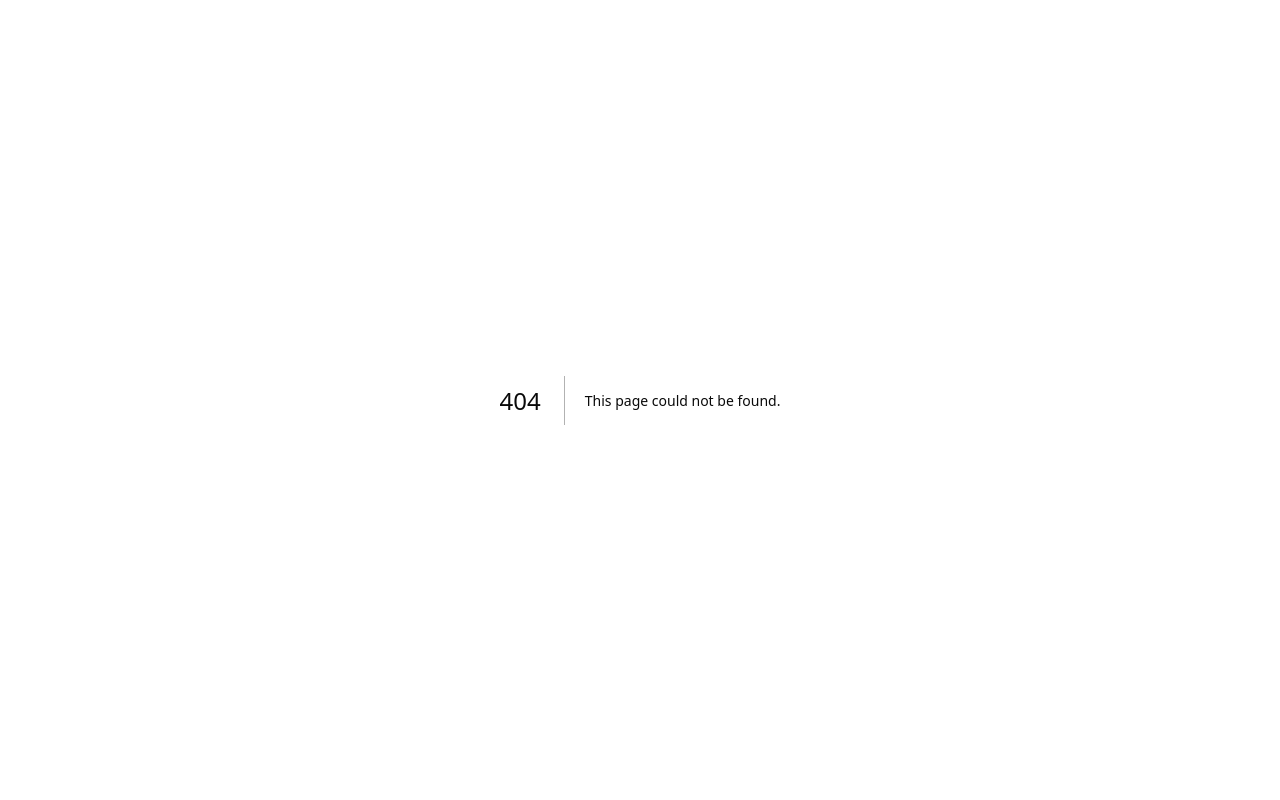
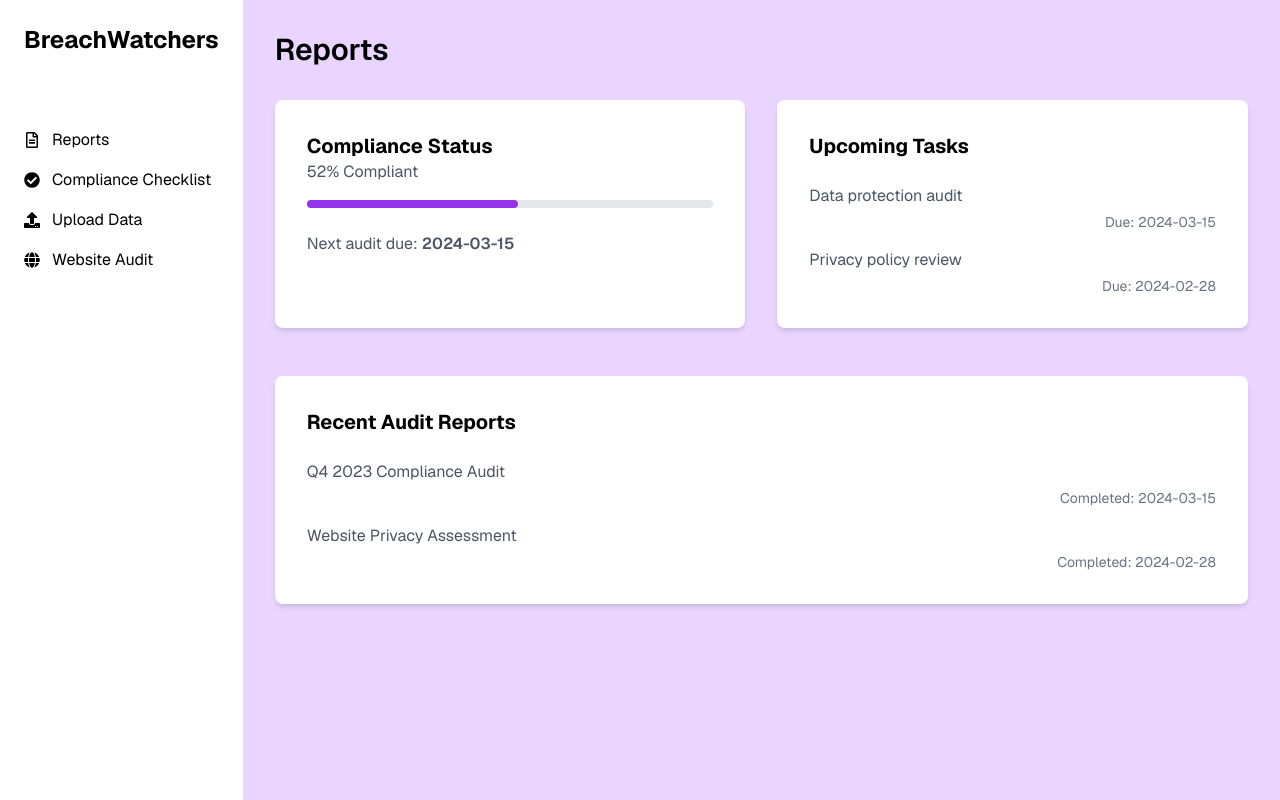
Before and after one commit to Crisnzano/breach-watchers, a Next.js app: page /dashboard in a window 1280 px wide. Before the commit this address had no page. Built offline with nearby package versions, Linux system fonts and the light colour scheme.

Commit message:
feat: add dashboard template

```diff
--- /dev/null
+++ b/app/dashboard/page.tsx
@@ -0,0 +1,5 @@
+import Dashboard from '@/components/pages/dashboard/Index';
+
+export default function AppDashboard() {
+  return <Dashboard />;
+}
--- /dev/null
+++ b/components/Layout.tsx
@@ -0,0 +1,15 @@
+import React from 'react';
+import Sidebar from './SideBar';
+
+const Layout = ({ children }: { children: React.ReactNode }) => {
+  return (
+    <div className="flex">
+      <Sidebar />
+      <main className="flex-1 ">
+        {children}
+      </main>
+    </div>
+  );
+};
+
+export default Layout;
--- /dev/null
+++ b/components/SideBar.tsx
@@ -0,0 +1,29 @@
+import Link from 'next/link';
+import { FaRegFileAlt, FaUpload, FaCheckCircle, FaGlobe, FaCog } from 'react-icons/fa';
+
+const Sidebar = () => {
+  return (
+    <div className="h-screen w-65 bg-white text-black">
+      <div className="p-6">
+        <h2 className="text-2xl font-bold">BreachWatchers</h2>
+      </div>
+      <nav className="mt-10">
+        <Link href="/dashboard" className="block py-2 px-6 rounded-lg hover:bg-blue-300 flex items-center">
+          <FaRegFileAlt className="mr-3" /> Reports
+        </Link>
+        <Link href="/pages/dashboard/checklist" className="block py-2 px-6 rounded-lg hover:bg-blue-300 flex items-center">
+          <FaCheckCircle className="mr-3" /> Compliance Checklist
+        </Link>
+        <Link href="/pages/dashboard/upload" className="block py-2 px-6 rounded-lg hover:bg-blue-300 flex items-center">
+          <FaUpload className="mr-3" /> Upload Data
+        </Link>
+        <Link href="/pages/dashboard/audit" className="block py-2 px-6 rounded-lg hover:bg-blue-300 flex items-center">
+          <FaGlobe className="mr-3" /> Website Audit
+        </Link>
+
+      </nav>
+    </div>
+  );
+};
+
+export default Sidebar;
--- /dev/null
+++ b/components/pages/_app.tsx
@@ -0,0 +1,12 @@
+import Layout from '../Layout';
+import '@/styles/globals.css'; // Import your global CSS
+
+function MyApp({ Component, pageProps }: any) {
+  return (
+    <Layout>
+      <Component {...pageProps} />
+    </Layout>
+  );
+}
+
+export default MyApp;
--- /dev/null
+++ b/components/pages/dashboard/Audit.tsx
@@ -0,0 +1,12 @@
+import React from 'react';
+
+const Audit = () => {
+  return (
+    <div>
+      <h1>Website Audit</h1>
+      {/* Add your audit content here */}
+    </div>
+  );
+};
+
+export default Audit;
--- /dev/null
+++ b/components/pages/dashboard/Checklist.tsx
@@ -0,0 +1,12 @@
+import React from 'react';
+
+const Checklist = () => {
+  return (
+    <div>
+      <h1>Compliance Checklist</h1>
+      {/* Add your checklist content here */}
+    </div>
+  );
+};
+
+export default Checklist;
--- /dev/null
+++ b/components/pages/dashboard/Index.tsx
@@ -0,0 +1,55 @@
+import Layout from "@/components/Layout";
+
+const Dashboard = () => {
+  return (
+    <Layout>
+      <div className="flex-1 min-h-screen p-8 bg-purple-200">
+        <h1 className="text-3xl font-semibold mb-8 text-black">Reports</h1>
+
+        <div className="grid grid-cols-1 md:grid-cols-2 gap-8">
+          {/* Compliance Status Card */}
+          <div className="bg-white p-8 rounded-lg shadow-md h-full">
+            <h2 className="text-xl font-bold text-black">Compliance Status</h2>
+            <p className="text-gray-600 mb-4">52% Compliant</p>
+            <div className="h-2 bg-gray-200 rounded-full mb-6">
+              <div className="h-full bg-purple-600 rounded-full" style={{ width: '52%' }}></div>
+            </div>
+            <p className="text-gray-600 mt-4">Next audit due: <span className="font-semibold">2024-03-15</span></p>
+          </div>
+
+          {/* Upcoming Tasks Card */}
+          <div className="bg-white p-8 rounded-lg shadow-md h-full">
+            <h2 className="text-xl font-bold text-black">Upcoming Tasks</h2>
+            <ul className="mt-6 space-y-4">
+              <li className="text-gray-600">
+                <span>Data protection audit</span>
+                <span className="block mt-1 text-sm text-gray-500 text-right">Due: 2024-03-15</span>
+              </li>
+              <li className="text-gray-600">
+                <span>Privacy policy review</span>
+                <span className="block mt-1 text-sm text-gray-500 text-right">Due: 2024-02-28</span>
+              </li>
+            </ul>
+          </div>
+        </div>
+
+        {/* Recent Audit Reports Section */}
+        <div className="bg-white mt-12 p-8 rounded-lg shadow-md h-full">
+          <h2 className="text-xl font-bold text-black">Recent Audit Reports</h2>
+          <ul className="mt-6 space-y-4">
+            <li className="text-gray-600">
+              <span>Q4 2023 Compliance Audit</span>
+              <span className="block mt-1 text-sm text-gray-500 text-right">Completed: 2024-03-15</span>
+            </li>
+            <li className="text-gray-600">
+              <span>Website Privacy Assessment</span>
+              <span className="block mt-1 text-sm text-gray-500 text-right">Completed: 2024-02-28</span>
+            </li>
+          </ul>
+        </div>
+      </div>
+    </Layout>
+  );
+};
+
+export default Dashboard;
--- /dev/null
+++ b/components/pages/dashboard/Success.tsx
@@ -0,0 +1,20 @@
+// pages/success.js
+import Layout from "@/components/Layout";
+
+const SuccessPage = () => {
+  return (
+    <Layout>
+      <div className="p-8 bg-purple-50 flex-1 text-center">
+        <div className="bg-white p-6 rounded-lg shadow-md">
+          <h1 className="text-3xl font-bold">Upload Successful</h1>
+          <p>Your compliance report has been analyzed and is ready.</p>
+          <button className="bg-purple-600 text-white py-2 px-4 rounded-md mt-4">
+            View Report
+          </button>
+        </div>
+      </div>
+    </Layout>
+  );
+};
+
+export default SuccessPage;
--- /dev/null
+++ b/components/pages/dashboard/Upload.tsx
@@ -0,0 +1,35 @@
+// pages/upload.tsx (convert to .tsx for TypeScript)
+import { useState } from 'react';
+import Layout from '@/components/Layout';
+
+const UploadPage = () => {
+  const [file, setFile] = useState<File | null>(null); // Explicitly define the file state type
+
+  const handleFileChange = (e: React.ChangeEvent<HTMLInputElement>) => {
+    if (e.target.files) {
+      setFile(e.target.files[0]); // Handle the selected file
+    }
+  };
+
+  const handleUpload = () => {
+    if (file) {
+      alert('File uploaded successfully');
+    }
+  };
+
+  return (
+    <Layout>
+      <div className="p-8 bg-purple-50 flex-1">
+        <h1 className="text-3xl font-semibold mb-6">Compliance Audit Checklist</h1>
+        <div className="bg-white p-6 rounded-lg shadow-md text-center">
+          <input type="file" className="my-4" onChange={handleFileChange} />
+          <button onClick={handleUpload} className="bg-purple-600 text-white py-2 px-4 rounded-md">
+            Upload
+          </button>
+        </div>
+      </div>
+    </Layout>
+  );
+};
+
+export default UploadPage;
--- a/components/pages/layout/GetStarted.tsx
+++ b/components/pages/layout/GetStarted.tsx
@@ -38,7 +38,7 @@ export default function GetStartedSection() {
           />
         </div>
         <div className="flex justify-center mt-10">
-          <Link href="/commission">
+          <Link href="/dashboard">
             <Button className="bg-purple-200">
               Get Started
             </Button>
```
